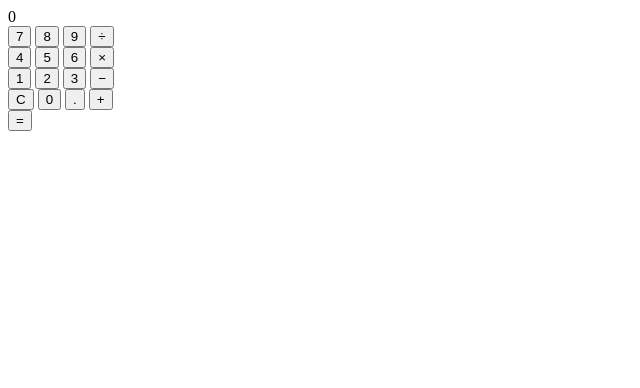
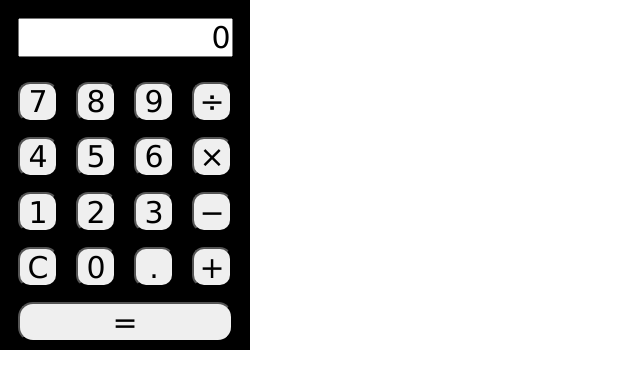
Before and after one commit to ChrisSav713/Four_Function_Calculator, a plain HTML site: page index.html in a window 1280 px wide. Shown: the whole page, without its empty margins (0-640 px from the left). Drawn offline with Linux system fonts and the light colour scheme.

Commit message:
css done

```diff
--- a/index.html
+++ b/index.html
@@ -12,7 +12,7 @@
 
 <body>
     <div id="calculator">
-        <div id="display">0</div>
+        <input type="text" id="display" value="0">
         <div class="row">
             <button data-number="7" class="number">7</button>
             <button data-number="8" class="number">8</button>
--- a/script.js
+++ b/script.js
@@ -15,17 +15,17 @@ document.getElementById("equals").addEventListener("click", equalsClick);
 document.getElementById("clear").addEventListener("click", clearClick);
 
 function operatorClick() {
-    memory = parseFloat(displayText.innerHTML);
+    memory = parseFloat(displayText.value);
     currentOperator = this.dataset.operator;
     operatorChange = true;
 }
 
 function numberClick() {
     if (operatorChange) {
-        displayText.innerHTML = this.dataset.number;
+        displayText.value = this.dataset.number;
         operatorChange = false;
     } else {
-        displayText.innerHTML += this.dataset.number;
+        displayText.value += this.dataset.number;
     }
 }
 
@@ -33,29 +33,29 @@ function clearClick() {
     memory = 0;
     currentOperator = "";
     operatorChange = true;
-    displayText.innerHTML = 0;
+    displayText.value = 0;
 }
 
 function calculate() {
     switch (currentOperator) {
         case "+":
-            memory = memory + parseFloat(displayText.innerHTML);
-            displayText.innerHTML = memory;
+            memory = memory + parseFloat(displayText.value);
+            displayText.value = memory;
             break;
         case "-":
-            memory = memory - parseFloat(displayText.innerHTML);
-            displayText.innerHTML = memory;
+            memory = memory - parseFloat(displayText.value);
+            displayText.value = memory;
             break;
         case "x":
-            memory = memory * parseFloat(displayText.innerHTML);
-            displayText.innerHTML = memory;
+            memory = memory * parseFloat(displayText.value);
+            displayText.value = memory;
             break;
         case "÷":
-            memory = memory / parseFloat(displayText.innerHTML);
-            displayText.innerHTML = memory;
+            memory = memory / parseFloat(displayText.value);
+            displayText.value = memory;
             break;
     }
-    displayText.innerHTML
+    displayText.value;
 }
 
 function equalsClick() {
--- a/style.css
+++ b/style.css
@@ -1,4 +1,62 @@
+* {
+    margin: 0;
+    padding: 0;
+    box-sizing: border-box;
+    font-family: Verdana, Geneva, Tahoma, sans-serif;
+    font-size: 30px;
+}
+
 #calculator {
+    background-color: black;
+    color: white;
+    height: 350px;
+    width: 250px;
     display: grid;
-    column-gap: 10px;
 }
+
+#display {
+    margin: 10px;
+    text-align: right;
+    width: 215px;
+    justify-self: center;
+    align-self: center;
+}
+
+.row {
+    display: flex;
+    justify-content: space-evenly;
+    align-items: center;
+}
+
+.row button {
+    border-radius: 30%;
+    padding: 10px;
+    vertical-align: middle;
+    text-align: center;
+    line-height: 1px;
+    align-self: center;
+    display: table-cell;
+    justify-self: center;
+    padding: 5px;
+}
+
+.number {
+    width: 40px;
+    height: 40px;
+}
+
+.operator {
+    width: 40px;
+    height: 40px;
+}
+
+#clear {
+    width: 40px;
+    height: 40px;
+}
+
+#equals {
+    width: 215px;
+    height: 40px;
+    border-radius: 15px;
+}
```
